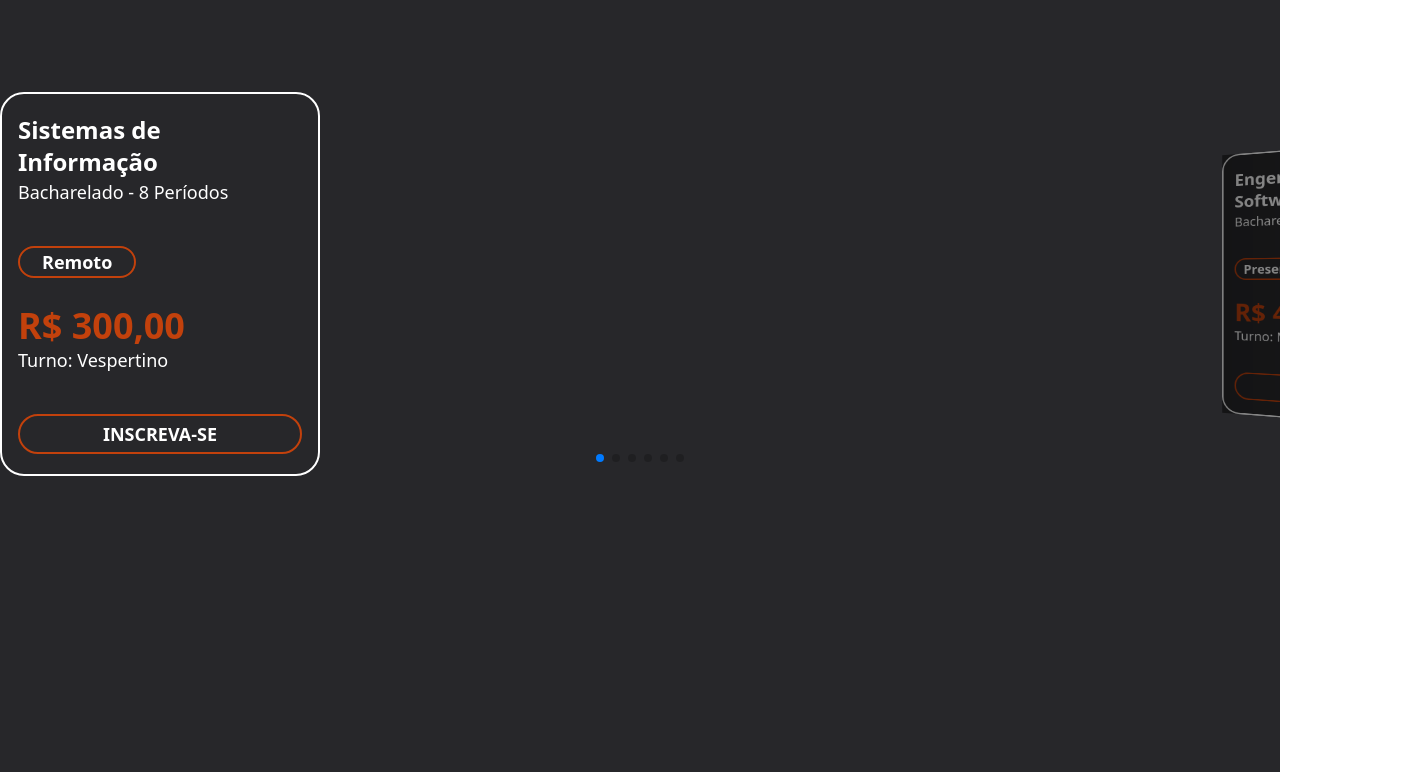
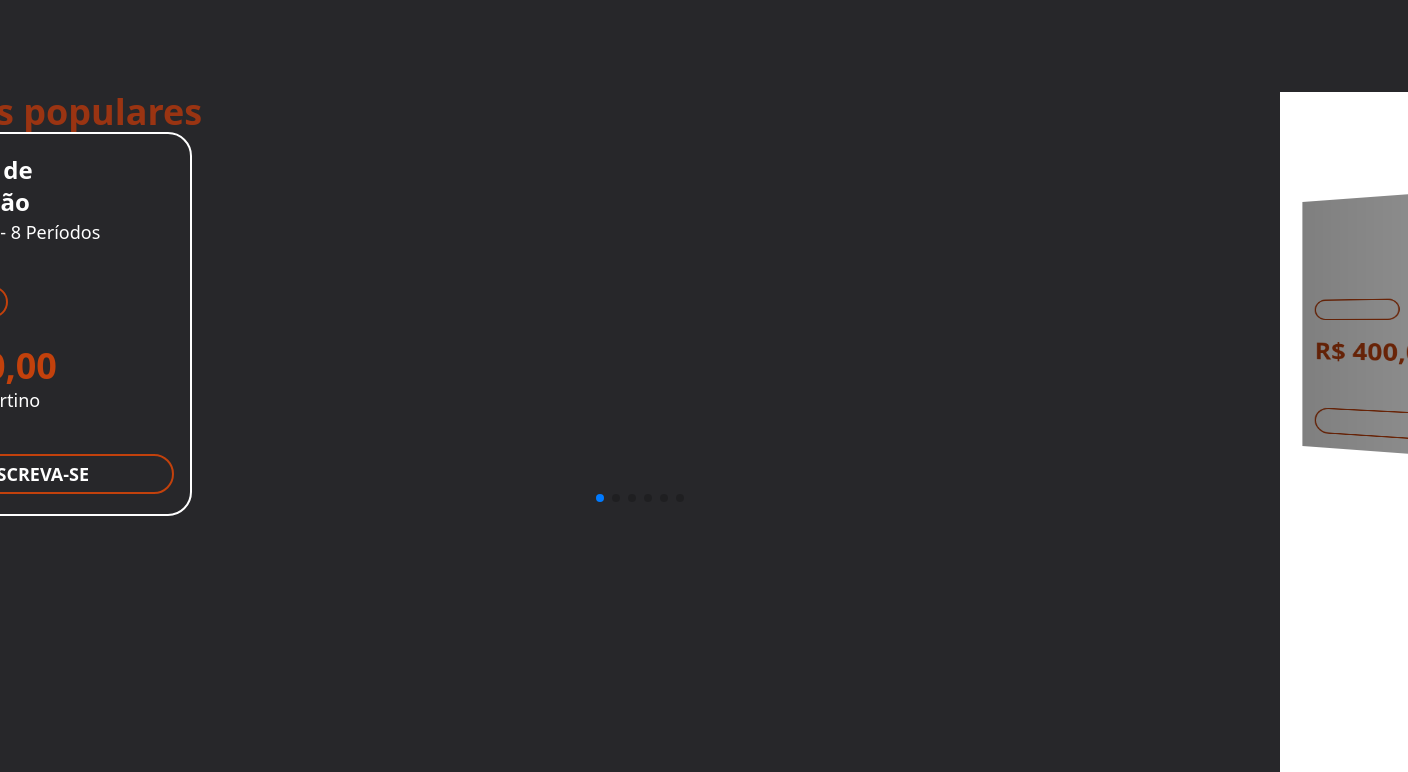
Before and after one commit to camillaalves12/StudentHub, a React (Vite) app: page / in a window 1280 px wide. Shown: the part 708-1480 px from the top of the page, 1408 px wide, since content can reach past the window. Built offline with nearby package versions, Linux system fonts and the light colour scheme.

Commit message:
feat: Adicionei uma title a página

```diff
--- a/src/pages/PageCards.jsx
+++ b/src/pages/PageCards.jsx
@@ -11,7 +11,8 @@ import Card from '../components/Card/Card'
 
 export default function PageCards() {
   return (
-    <div className="mx-auto h-screen w-full max-w-screen-xl">
+    <div className="mx-auto h-screen w-full max-w-screen-2xl">
+      <p className="text-4xl font-bold text-orange-800">Os mais populares</p>
       <Swiper
         effect={'coverflow'}
         grabCursor={true}
```
